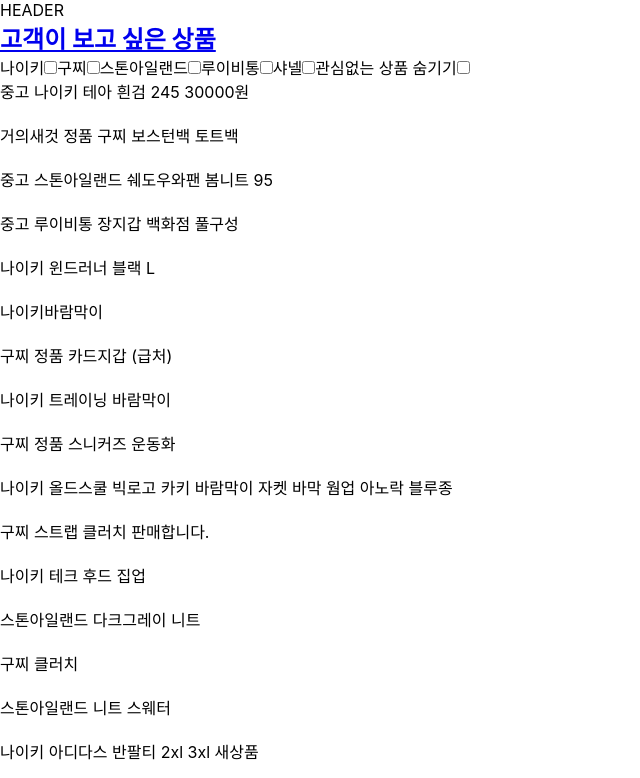
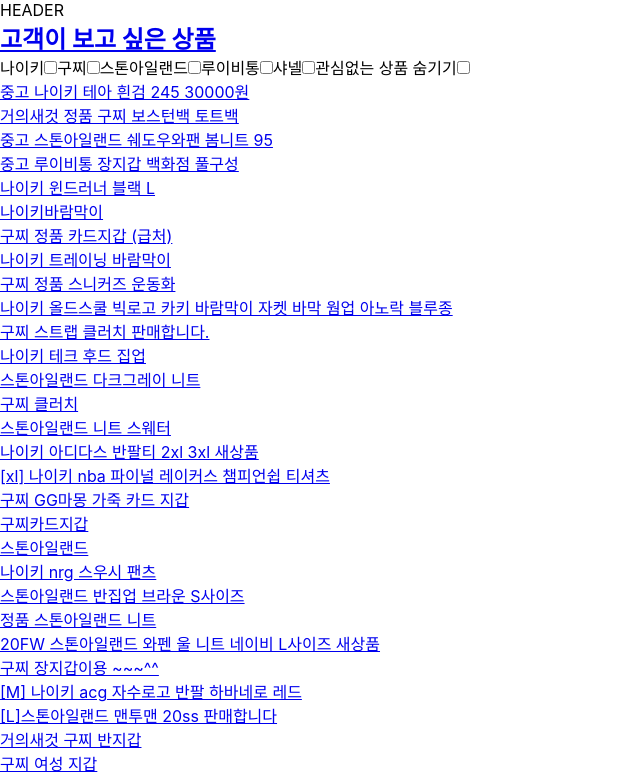
Before and after one commit to sunhwa508/Assignment-2, a React (Create React App) app: page /recentList in a window 1280 px wide. Shown: the top 778 px of the page, without its empty margins (0-640 px from the left). Built offline with nearby package versions, Linux system fonts and the light colour scheme.

Commit message:
:hammer:[fix] 관심없는 상품 상세페이지 이동 수정

```diff
--- a/src/components/ProductDetails/productDetails.jsx
+++ b/src/components/ProductDetails/productDetails.jsx
@@ -3,6 +3,13 @@
 import { STORAGE_KEY_NAMES } from "../../constants";
 
 class ProductDetails extends React.Component {
+  componentDidMount() {
+    if (this.props.target && this.props.isBlock(this.props.target)) {
+      alert("경고 메세지");
+      this.props.history.push("/recentList");
+    }
+  }
+
   render() {
     const selectedItem = storagePropsManager.getItemProps(STORAGE_KEY_NAMES.SELECTED_ITEM);
 
--- a/src/components/RecentList/recentList.jsx
+++ b/src/components/RecentList/recentList.jsx
@@ -1,7 +1,8 @@
 import React from "react";
 import shortid from "shortid";
+import { Link } from "react-router-dom";
 
-class RecentList extends React.Component {
+class RecentList extends React.PureComponent {
   constructor(props) {
     super(props);
   }
@@ -36,18 +37,14 @@
         />
         {this.props.abc.map(item => (
           <div key={shortid.generate()}>
-            <div
+            <Link
+              to="/product"
               onClick={() => {
-                if (isBlock(item)) {
-                  alert("경고 메세지!!");
-                  return;
-                }
                 onClick(item);
-                this.props.history.push("/product");
               }}
             >
               {item.title}
-            </div>
+            </Link>
             <br />
           </div>
         ))}
--- a/src/pages/homepage/ProductPage.jsx
+++ b/src/pages/homepage/ProductPage.jsx
@@ -136,6 +136,7 @@
             path="/product"
             render={routeProps => (
               <ProductDetails
+                isBlock={this.isBlock}
                 target={this.state.target}
                 notInterested={this.state.notInterested}
                 onSetNotInterestedItem={this.onSetNotInterestedItem}
```
